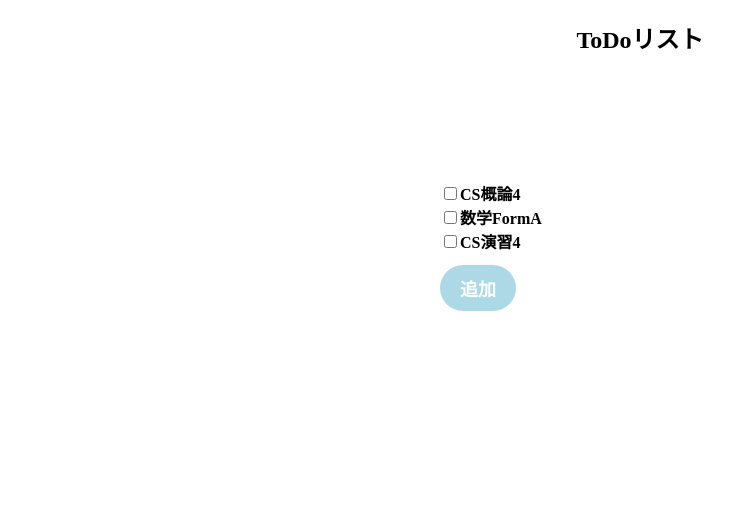
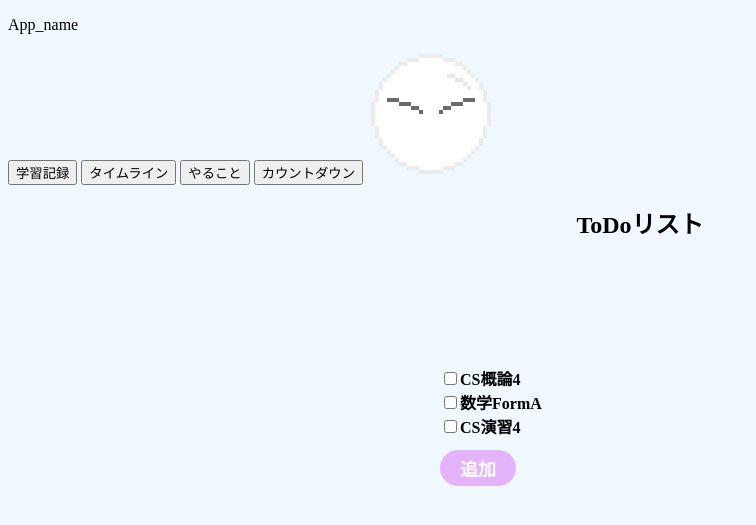
Before and after one commit to s1f102300919/CS4-2024-class5-team2-project, a Django app: template todo/templates/todo/todo.html in a window 1280 px wide. Shown: the top 525 px of the page, without its empty margins (0-756 px from the left). Run offline with Django 5.2, Linux system fonts and the light colour scheme; the template is opened without the code that fills it, so the values that code supplies are empty; parts of the project's set-up code (start-up, migrations or seed data) failed here and were passed over.

Commit message:
todoにhome.htmlの反映

```diff
--- a/todo/static/todo/css/todo.css
+++ b/todo/static/todo/css/todo.css
@@ -1,3 +1,7 @@
+body{
+  background-color: aliceblue;
+}
+
 h2{
   text-align: center;
 }
@@ -14,10 +18,10 @@ h2{
 }
 
 #addButton {
-  background-color: lightblue; /* ボタンの背景色を水色に変更 */
+  background-color: rgb(229, 179, 252); /* ボタンの背景色を水色に変更 */
   font-size: 18px; /* フォントサイズ */
-  color: white; /* テキストの色を白に変更 */
-  padding: 10px 20px; /* ボタンの内側余白を調整 */
+  color: white; /* テキストの色をs白に変更 */
+  padding: 5px 20px; /* ボタンの内側余白を調整 */
   border: none; /* ボタンの枠線を削除 */
   border-radius: 50px; /* 丸みを持たせて楕円形にする */
   cursor: pointer; /* ホバー時のカーソルをポインタに変更 */
--- a/todo/templates/todo/todo.html
+++ b/todo/templates/todo/todo.html
@@ -11,6 +11,12 @@
 </head>
 
 <body>
+  <p>App_name</p>
+    <button class="topButton">学習記録</button>
+    <button class="topButton">タイムライン</button>
+    <button class="topButton">やること</button>
+    <button class="topButton">カウントダウン</button>
+    <img src="{% static 'img/Player_mod_128.png' %}">
   <h2>ToDoリスト</h2>
   <div class="listbox">
     <div id="mylist">
```
